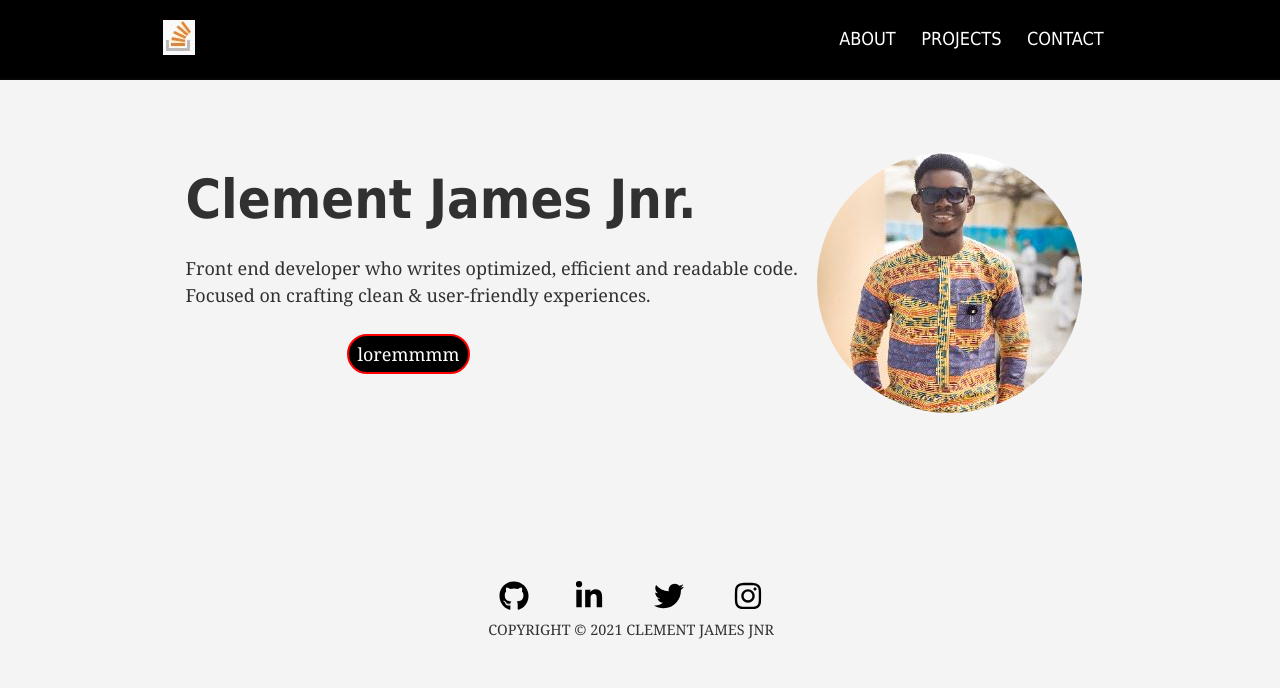
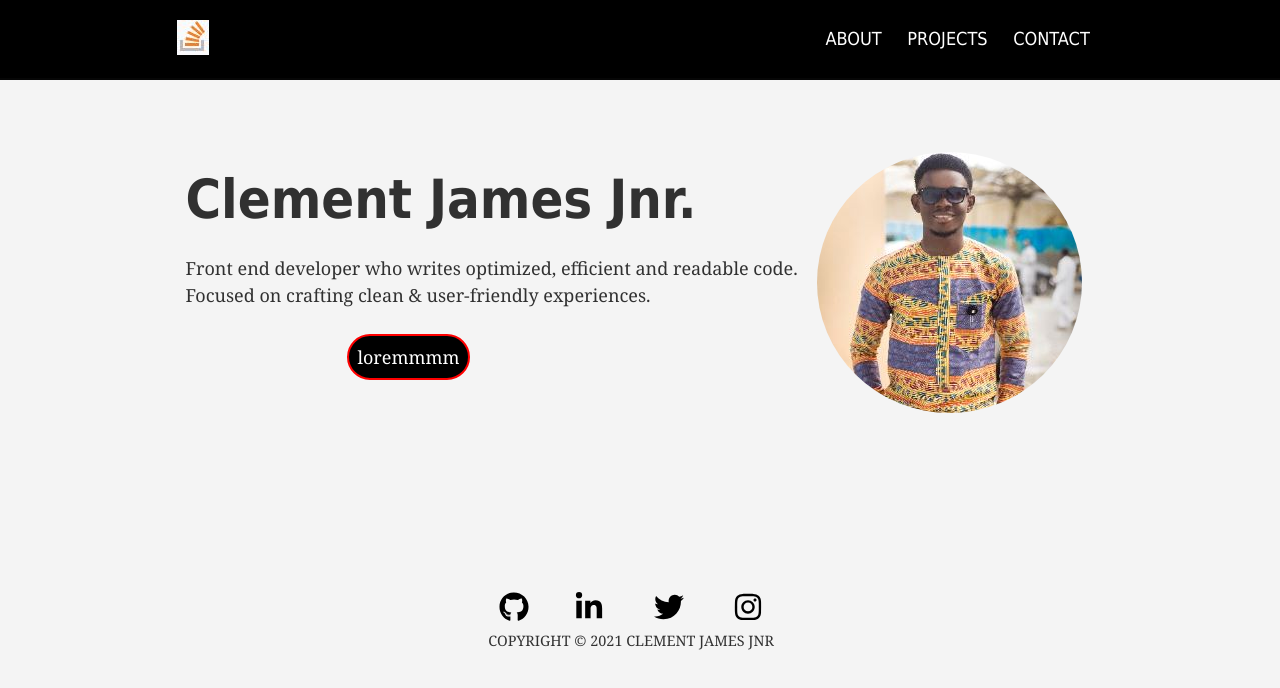
Before and after one commit to jaymesC/portfolio-site, a Gatsby site: page / in a window 1280 px wide. Built offline with nearby package versions, Linux system fonts and the light colour scheme; Gatsby itself is replaced by a stand-in of ours.

Commit message:
fixed navigation and hero section padding

```diff
--- a/src/components/Navbar.js
+++ b/src/components/Navbar.js
@@ -9,7 +9,7 @@ const Navigation = styled.nav`
   display: flex;
   background-color: #000;
   position: relative;
-  justify-content: space-around;
+  justify-content: space-between;
   text-transform: uppercase;
   border-bottom: 2px solid #33333320;
   margin: 0 auto;
@@ -19,7 +19,7 @@ const Navigation = styled.nav`
   font-family: tahoma;
 
   @media (max-width: 768px) {
-    justify-content: space-between;
+    /* justify-content: center; */
     position: sticky;
     height: 8vh;
     top: 0;
@@ -41,9 +41,11 @@ const Toggle = styled.div`
 `
 const Img = styled.section`
   padding-top: 20px;
-  margin-right: 24rem;
+  /* margin-right: 24rem; */
+  margin-left: 6.3rem;
 
   @media (max-width: 768px) {
+    margin-left: 0;
     padding-top: 12px;
     padding-left: 10px;
     margin-right: 0rem;
@@ -55,6 +57,7 @@ const Navbox = styled.div`
   height: 100%;
   justify-content: flex-end;
   align-items: center;
+  margin-right: 6.3rem;
 
   @media (max-width: 768px) {
     flex-direction: column;
@@ -63,6 +66,7 @@ const Navbox = styled.div`
     width: 100%;
     justify-content: flex-start;
     padding-top: 10vh;
+    margin-right: 0;
     transition: all 0.3s ease-in;
     top: 8vh;
     left: ${props => (props.open ? "-100%" : "0")};
--- a/src/components/layout.js
+++ b/src/components/layout.js
@@ -40,7 +40,7 @@ const Layout = ({ children }) => {
 
   const Footer = styled.footer`
   display: flex;
-  margin-top: 15%;
+  margin-top: 16%;
   justify-content: center;
   flex-direction: column;
   text-align: center;
--- a/src/pages/index.js
+++ b/src/pages/index.js
@@ -45,12 +45,12 @@ const StyledButton = styled(motion.button)`
   cursor: pointer;
   border-radius: 5rem;
   margin-left: 9rem;
-  padding: 5px 8px;
-  transition: 0.7s;
+  padding: 8px 8px;
+  /* transition: 0.7s;
   & :hover {
     color: white;
     background-color: red;
-  }
+  } */
 
   @media (max-width: 768px) {
     margin-left: 4rem;
@@ -72,6 +72,24 @@ const TestImage = styled(motion.div)`
 const StyledSection = styled.section`
 /* display: flex; */
 `
+
+const buttonVariants = {
+  visible: {
+    initial: { x: -250, opacity: 0 },
+    animate: { x: 0, opacity: 1 },
+    transition: { delay: 1.5, duration: 1.5 },
+  },
+  hover: {
+    scale: 1.1,
+    textShadow: "0px 0px 8px blue",
+    boxShadow: "0px 0px 8px red",
+    transition: {
+      // delay: 1.5,
+      // duration: 1.5,
+      yoyo: Infinity,
+    },
+  },
+}
 
 const IndexPage = () => (
   <>
@@ -97,9 +115,11 @@ const IndexPage = () => (
             code. <br /> Focused on crafting clean & user‑friendly experiences.
           </StyledP>
           <StyledButton
-            initial={{ opacity: 0 }}
-            animate={{ opacity: 1 }}
-            transition={{ delay: 1.5, duration: 1.5 }}
+            variants={buttonVariants}
+            whileHover="hover"
+            initial={{  opacity: 0 }}
+            animate={{ x: 0, opacity: 1 }}
+            transition={{ duration: 1.0, delay:1.8 }}
           >
             loremmmm
           </StyledButton>
@@ -108,7 +128,7 @@ const IndexPage = () => (
         <TestImage
           initial={{ x: 250, opacity: 0 }}
           animate={{ x: 0, opacity: 1 }}
-          transition={{ delay: 1, duration: 1, type: 'spring', stiffness: 120 }}
+          transition={{ delay: 1, duration: 1, type: "spring", stiffness: 120 }}
         >
           <StaticImage
             layout="constrained"
```
